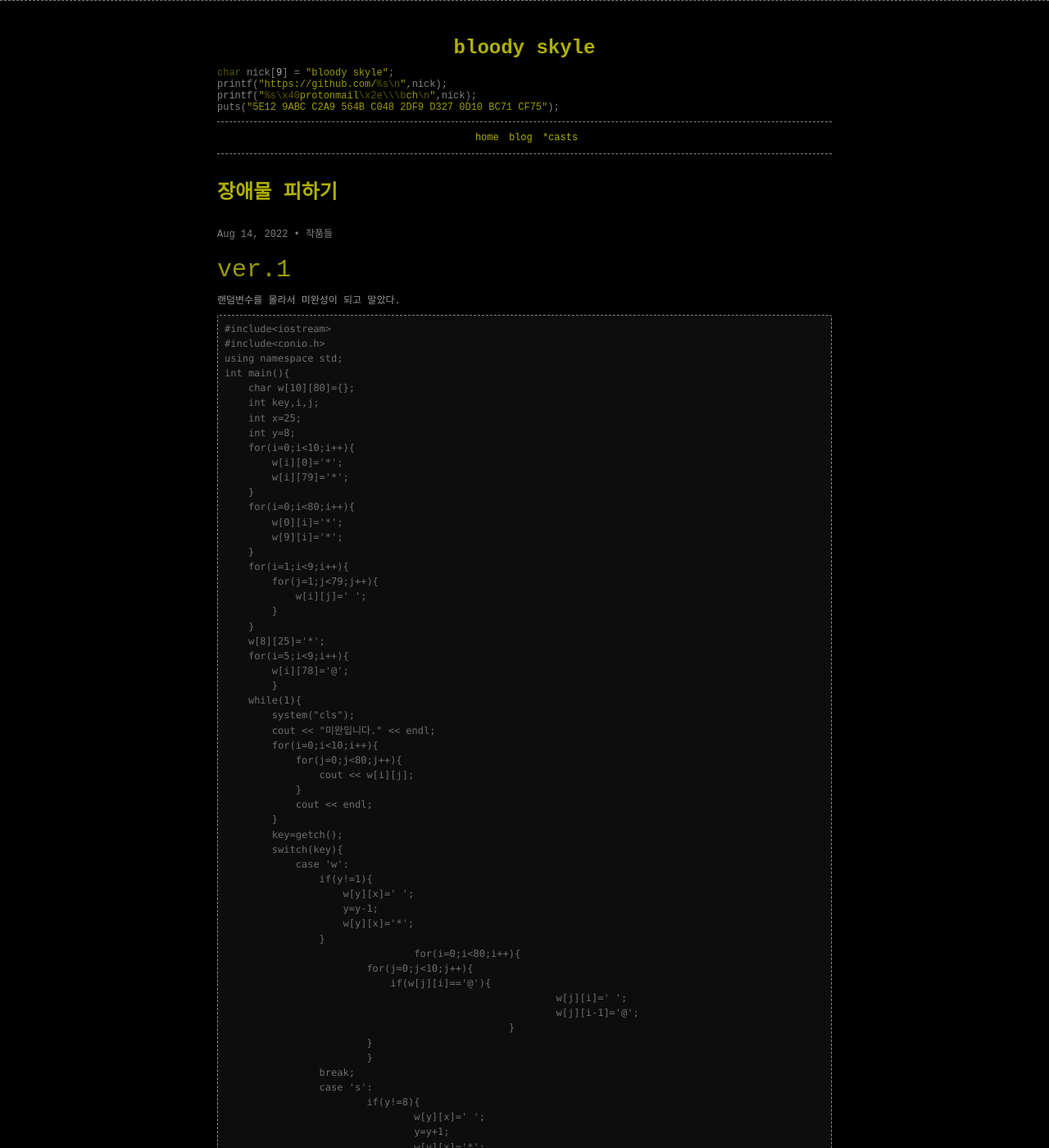
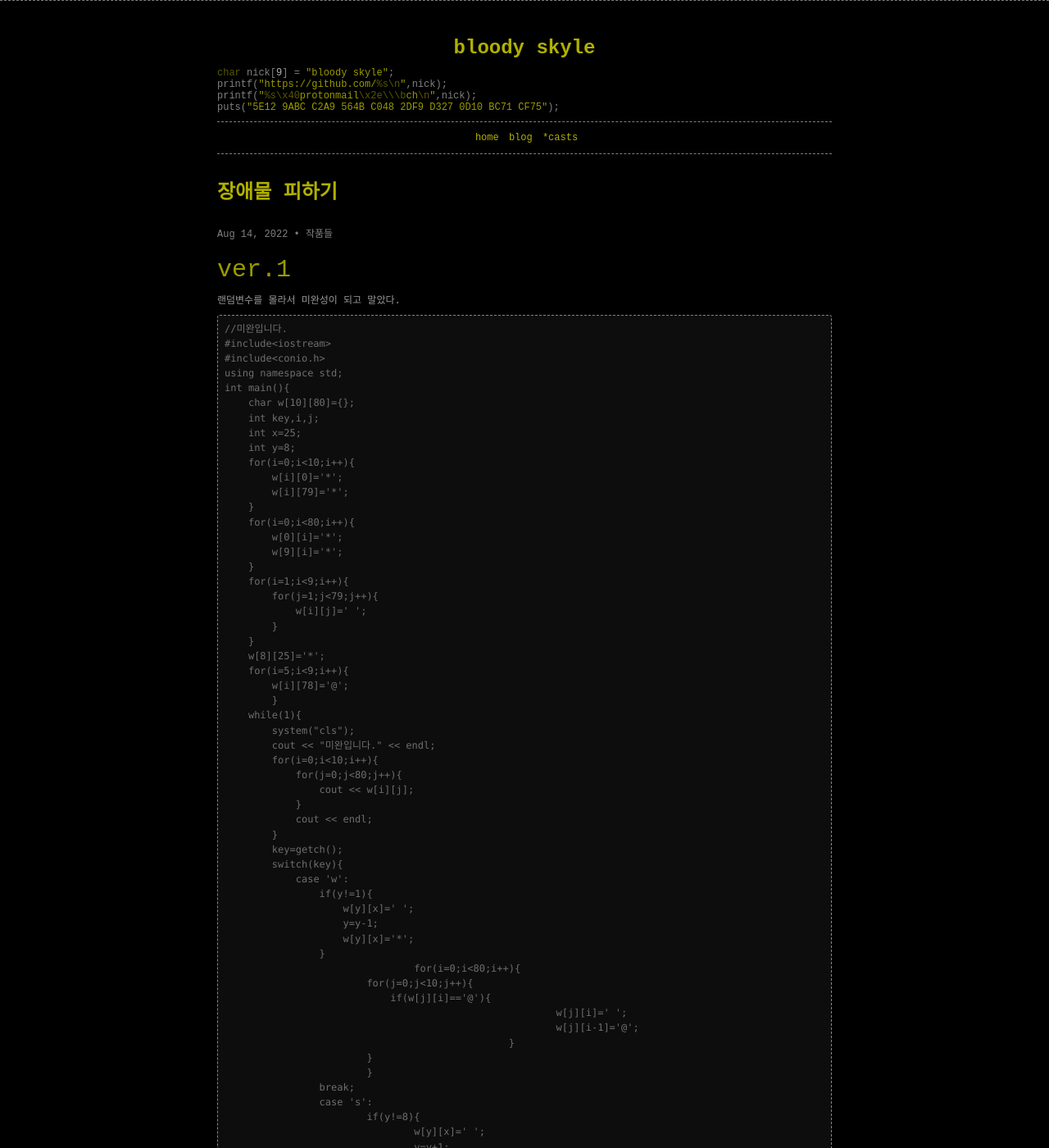
Before and after one commit to bloody-skyle/blog, a Jekyll site: the page built from _posts/2022/2022-09-18-장애물 피하기.md, in a window 1280 px wide and 1400 px high. Shown: the whole window at 82% size. Built offline with Jekyll 4.4.1, drawn with Linux system fonts in a browser that asks for light colours; comment, search, counter and statistics services are not loaded; some of the changed text lies outside the part shown.

Commit message:
약간의 수정

````diff
--- a/_posts/2022/2022-09-18-장애물 피하기.md
+++ b/_posts/2022/2022-09-18-장애물 피하기.md
@@ -13,6 +13,7 @@ tags:
 랜덤변수를 몰라서 미완성이 되고 말았다.
 
 ```
+//미완입니다.
 #include<iostream>
 #include<conio.h>
 using namespace std;
````
